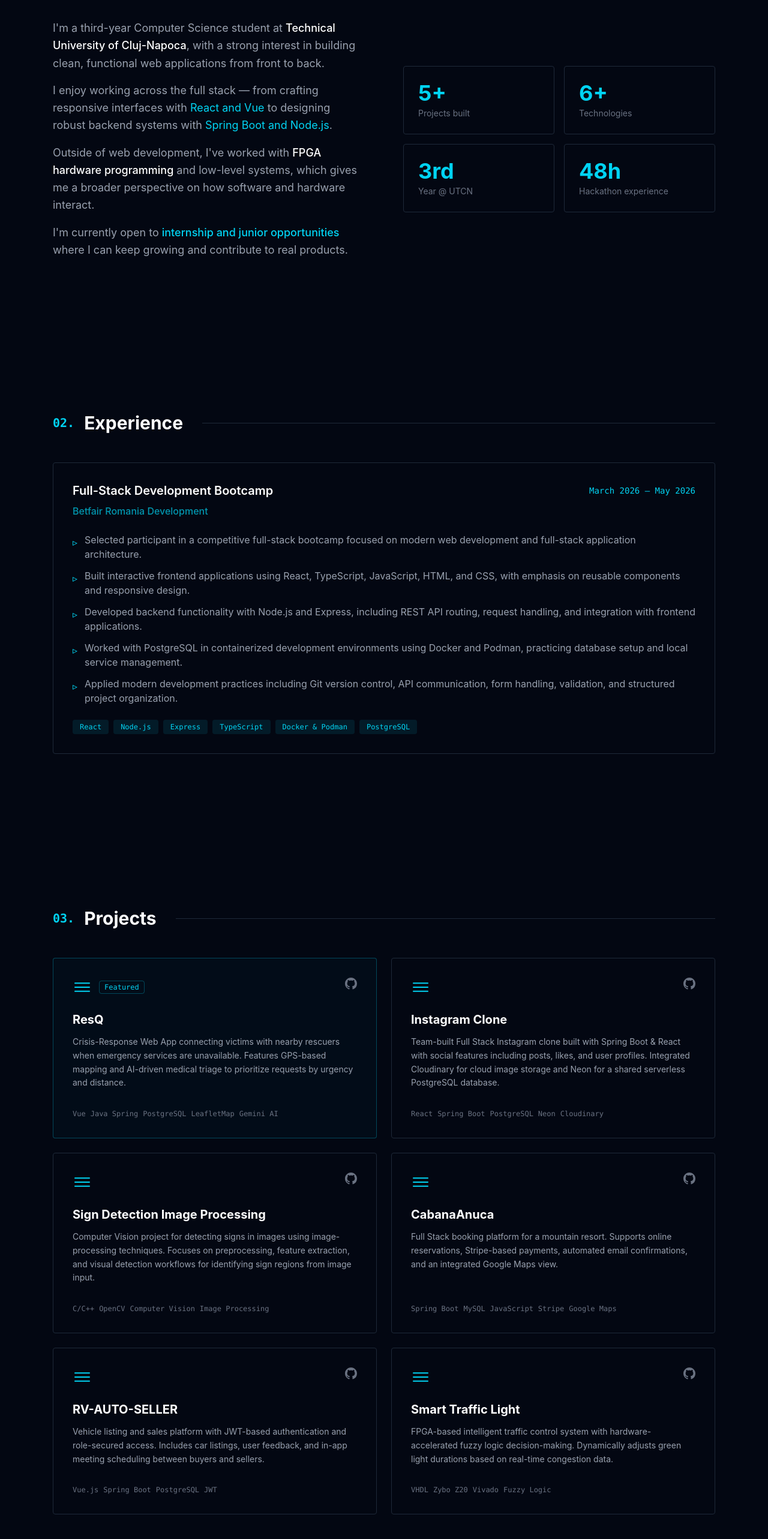
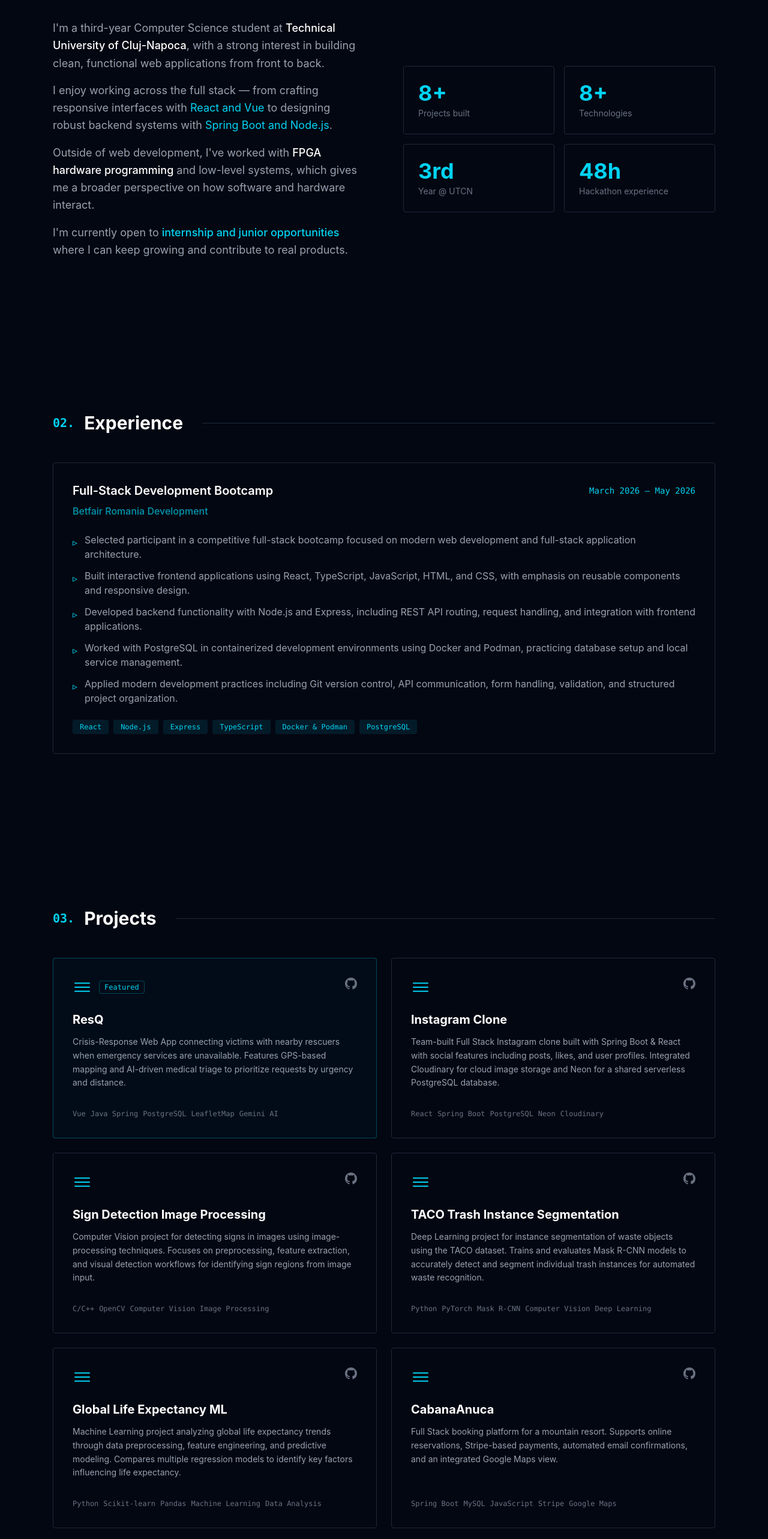
Before and after one commit to vasibreban27/vasibreban27.github.io, a React (Vite) app: page / in a window 1280 px wide. Shown: the part 980-3546 px from the top of the page at 60% size. Built offline with nearby package versions, Linux system fonts and the light colour scheme; no server answers.

Commit message:
machine learning & deep learning projects added

```diff
--- a/src/components/About.tsx
+++ b/src/components/About.tsx
@@ -65,8 +65,8 @@ export default function About() {
                     className="grid grid-cols-2 gap-4"
                 >
                     {[
-                        { value: "5+", label: "Projects built" },
-                        { value: "6+", label: "Technologies" },
+                        { value: "8+", label: "Projects built" },
+                        { value: "8+", label: "Technologies" },
                         { value: "3rd", label: "Year @ UTCN" },
                         { value: "48h", label: "Hackathon experience" },
                     ].map((stat) => (
--- a/src/data/projects.ts
+++ b/src/data/projects.ts
@@ -30,6 +30,20 @@ export const projects: Project[] = [
         github: "https://github.com/vasibreban27/Sign-Detection-Image-Processing",
     },
     {
+        title: "TACO Trash Instance Segmentation",
+        description:
+            "Deep Learning project for instance segmentation of waste objects using the TACO dataset. Trains and evaluates Mask R-CNN models to accurately detect and segment individual trash instances for automated waste recognition.",
+        tags: ["Python", "PyTorch", "Mask R-CNN", "Computer Vision", "Deep Learning"],
+        github: "https://github.com/vasibreban27/taco-trash-instance-segmentation",
+    },
+    {
+        title: "Global Life Expectancy ML",
+        description:
+            "Machine Learning project analyzing global life expectancy trends through data preprocessing, feature engineering, and predictive modeling. Compares multiple regression models to identify key factors influencing life expectancy.",
+        tags: ["Python", "Scikit-learn", "Pandas", "Machine Learning", "Data Analysis"],
+        github: "https://github.com/vasibreban27/global-life-expectancy-ml",
+    },
+    {
         title: "CabanaAnuca",
         description:
             "Full Stack booking platform for a mountain resort. Supports online reservations, Stripe-based payments, automated email confirmations, and an integrated Google Maps view.",
```
